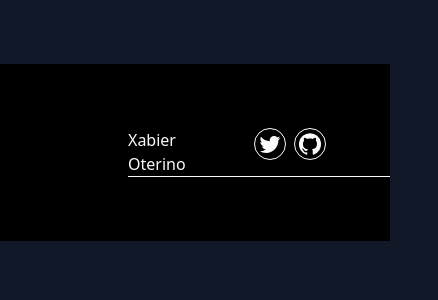
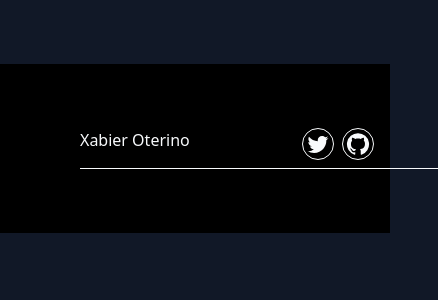
Before and after one commit to XabierOterino/Personal-Portfolio, a Next.js app: page /components/Footer in a window 390 px wide. Shown: the top 300 px of the page, 438 px wide, since content can reach past the window. Built offline with nearby package versions, Linux system fonts and the light colour scheme; a web font is replaced by a local one.

Commit message:
footer fixed

```diff
--- a/pages/components/Footer.js
+++ b/pages/components/Footer.js
@@ -5,7 +5,7 @@ import GitHubIcon from '@mui/icons-material/GitHub';
 
 function Footer() {
   return (
-    <div className=' p-16 mt-16 bg-black'>
+    <div className=' py-16 px-4 md:px-16 mt-16 bg-black'>
       <div className='mx-16 flex justify-between border-b border-secondary w-full'>
           <h1 className=' '>Xabier Oterino</h1>
           <div className='flex mx-16 space-x-2 mb-2 items-start'>
```
